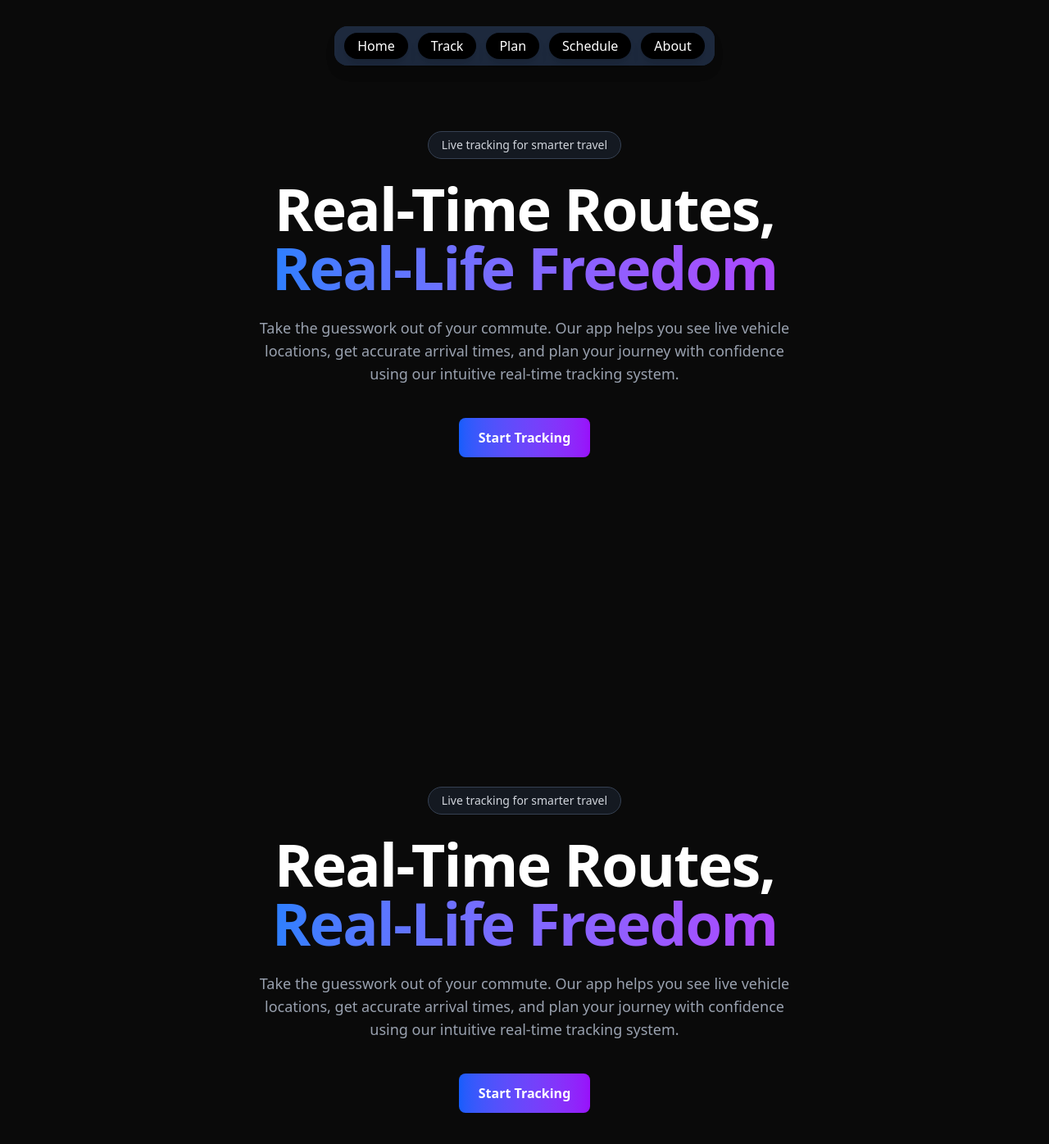
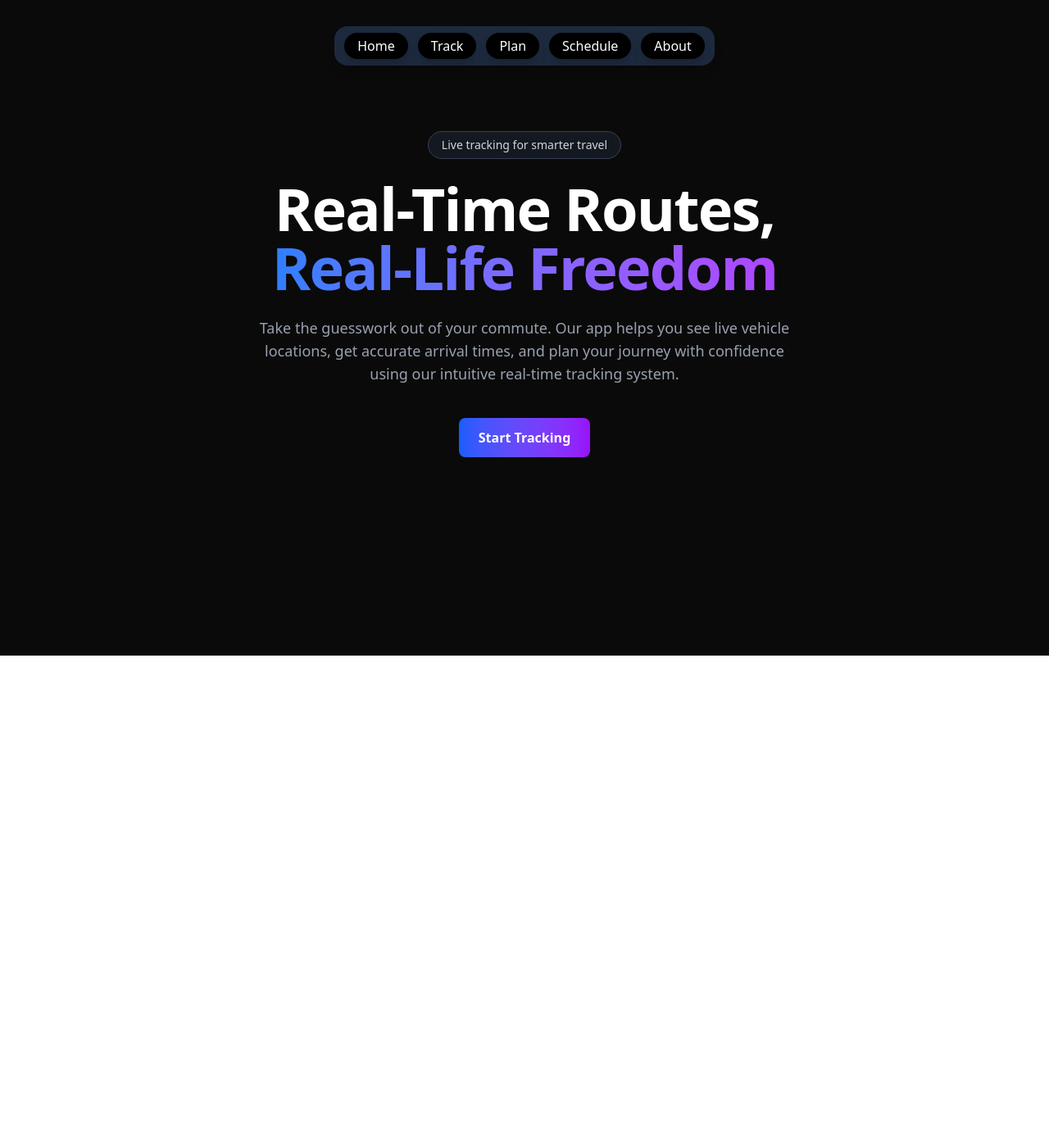
Before and after one commit to Charul192/SIH-2025, a React (Vite) app in the folder Frontend/: page / in a window 1280 px wide. Shown: the top 1396 px of the page at 82% size. After the commit the page ends 800 px from the top, so only its background shows below. Built offline with nearby package versions, Linux system fonts and the light colour scheme.

Commit message:
Rendered Map

```diff
--- a/Frontend/package.json
+++ b/Frontend/package.json
@@ -13,8 +13,10 @@
     "@googlemaps/markerclusterer": "^2.6.2",
     "@tailwindcss/vite": "^4.1.13",
     "@vis.gl/react-google-maps": "^1.5.5",
+    "dotenv": "^17.2.2",
     "react": "^19.1.1",
     "react-dom": "^19.1.1",
+    "react-router-dom": "^7.9.1",
     "tailwindcss": "^4.1.13"
   },
   "devDependencies": {
--- a/Frontend/src/App.jsx
+++ b/Frontend/src/App.jsx
@@ -1,6 +1,8 @@
 // src/App.jsx
 import Navbar from './components/Navbar';
 import Hero from './components/Hero';
+import { Route,Routes } from 'react-router-dom';
+import TrackBus from './components/Trackbus';
 
 function App() {
   return (
@@ -8,7 +10,10 @@ function App() {
     <div className="min-h-screen bg-[#0A0A0A] text-white font-sans">
       <div className="container mx-auto px-4">
         <Navbar />
-        <Hero />
+        <Routes>
+          <Route path='/' element={<Hero />}/>
+          <Route path='/tracker' element={<TrackBus />}/>
+        </Routes>
       </div>
     </div>
   );
--- a/Frontend/src/components/Navbar.jsx
+++ b/Frontend/src/components/Navbar.jsx
@@ -1,12 +1,13 @@
 // src/components/Navbar.jsx
-
+import React from "react";
+import { Link,NavLink } from "react-router-dom";
 const Navbar = () => {
   return (
     <nav className="flex items-center justify-between py-6">
         <div className="fixed flex flex-wrap justify-center top-8 inset-x-0 px-2">
           <div className='flex flex-wrap justify-center gap-3 shadow-lg bg-slate-800 rounded-2xl px-3 py-2 '>
-             <a className='outline-none px-4 py-1 rounded-2xl text-white shadow-lg cursor-pointer' style={{ backgroundColor: "black" }} href="#">Home</a>
-             <a className='outline-none px-4 py-1 rounded-2xl text-white shadow-lg cursor-pointer' style={{ backgroundColor: "black" }} href="../../tracker.html">Track</a>
+             <Link className='outline-none px-4 py-1 rounded-2xl text-white shadow-lg cursor-pointer' style={{ backgroundColor: "black" }} to='/'>Home</Link>
+             <Link className='outline-none px-4 py-1 rounded-2xl text-white shadow-lg cursor-pointer' style={{ backgroundColor: "black" }} to='/tracker'>Track</Link>
              <a className='outline-none px-4 py-1 rounded-2xl text-white shadow-lg cursor-pointer' style={{ backgroundColor: "black" }} href="">Plan</a>
              <a className='outline-none px-4 py-1 rounded-2xl text-white shadow-lg cursor-pointer' style={{ backgroundColor: "black" }} href="">Schedule</a>
              <a className='outline-none px-4 py-1 rounded-2xl text-white shadow-lg cursor-pointer' style={{ backgroundColor: "black" }} href="">About</a>
--- /dev/null
+++ b/Frontend/src/components/Trackbus.tsx
@@ -0,0 +1,37 @@
+import React, {useEffect, useState, useRef, useCallback} from 'react';
+import {createRoot} from 'react-dom/client';
+
+import {
+  APIProvider,
+  Map,
+  useMap,
+  AdvancedMarker,
+  MapCameraChangedEvent,
+  Pin
+} from '@vis.gl/react-google-maps';
+
+import {MarkerClusterer} from '@googlemaps/markerclusterer';
+import type {Marker} from '@googlemaps/markerclusterer';
+
+
+const TrackBus = () => {
+  console.log(import.meta.env.VITE_MAPS_API)
+  return(
+    <div id='root' className='py-14 h-170'>
+    <APIProvider apiKey={import.meta.env.VITE_MAPS_API} onLoad={() => console.log('Maps API has loaded.')}>
+    <Map
+      defaultZoom={13}
+      defaultCenter={{ lat: 28.7041, lng:77.1025 }}
+      onCameraChanged={ (ev: MapCameraChangedEvent) =>
+        console.log('camera changed:', ev.detail.center, 'zoom:', ev.detail.zoom)
+      }
+      mapId='da37f3254c6a6d1c'
+      >
+    </Map>
+  </APIProvider>
+  </div>
+  )
+
+};
+
+export default TrackBus
--- a/Frontend/src/main.jsx
+++ b/Frontend/src/main.jsx
@@ -2,10 +2,10 @@ import React from "react";
 import ReactDOM from "react-dom/client";
 import App from "./App.jsx";
 import "./index.css";
+import {BrowserRouter} from 'react-router-dom'
 
 ReactDOM.createRoot(document.getElementById("root")).render(
-  <React.StrictMode>
+  <BrowserRouter>
     <App />
-    <App />
-  </React.StrictMode>
+  </BrowserRouter>
 );
--- a/Frontend/src/maprender.tsx
+++ b/Frontend/src/maprender.tsx
@@ -1,7 +1,7 @@
 import React from "react";
 import {createRoot} from "react-dom/client"
 import {APIProvider, Map} from "@vis.gl/react-google-maps"
-const App = () => {
+const map = () => {
     return (
         < APIProvider apiKey={"AIzaSyARSqYspchcCQGDRl1izB0_GaqQ6A2Yz6w"}>
             <Map
@@ -12,6 +12,6 @@ const App = () => {
         </ APIProvider>
     );
 }
-const root = createRoot(document.getElementById('map') as HTMLElement);
-root.render(<App />)
-export default App
+// const root = createRoot(document.getElementById('map') as HTMLElement);
+// // root.render(<App />)
+export default map
```
Also changed, not shown: Frontend/src/vite-env.d.ts (added, +8 -0 lines), 2 other files (tests, documents, lock files or other folders).
